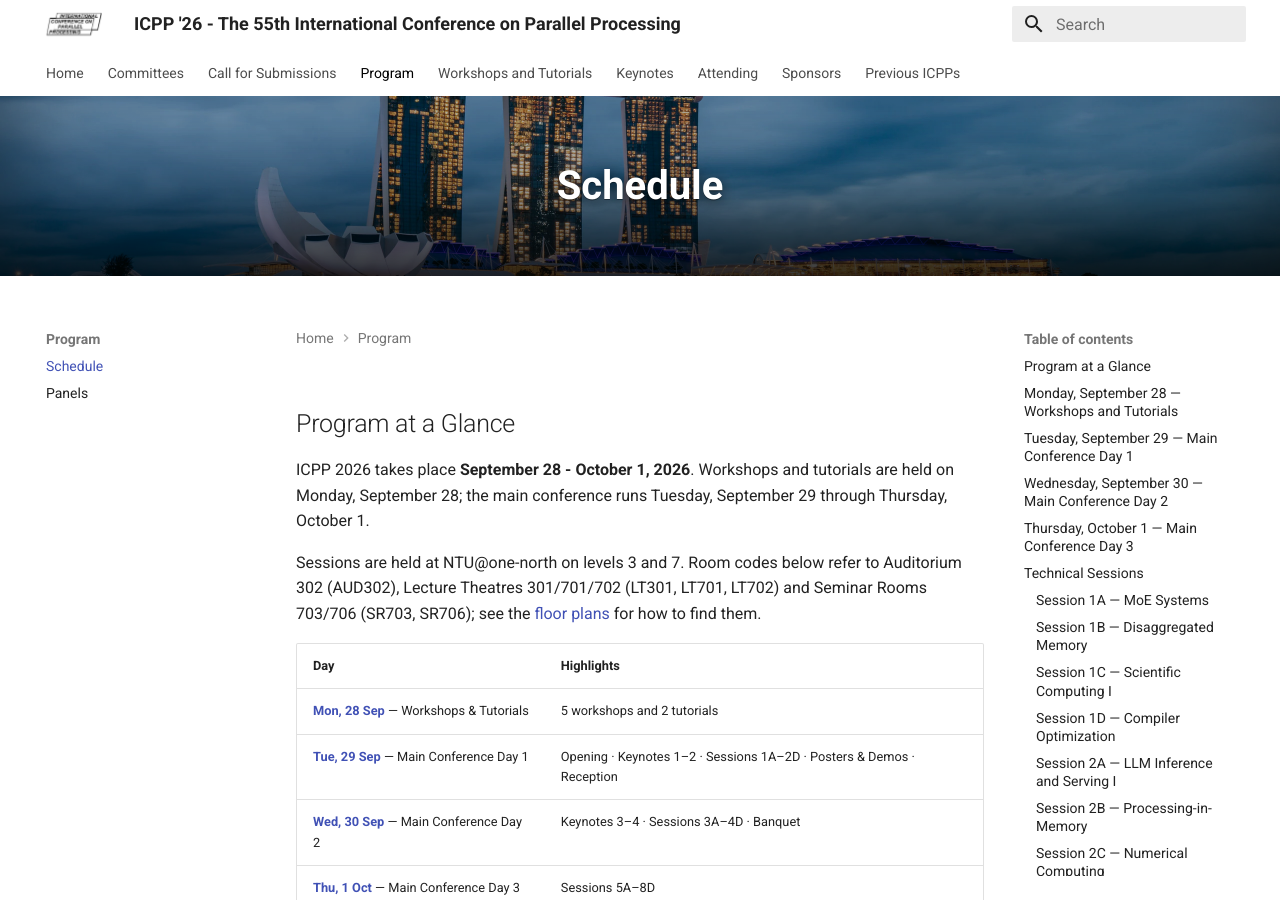
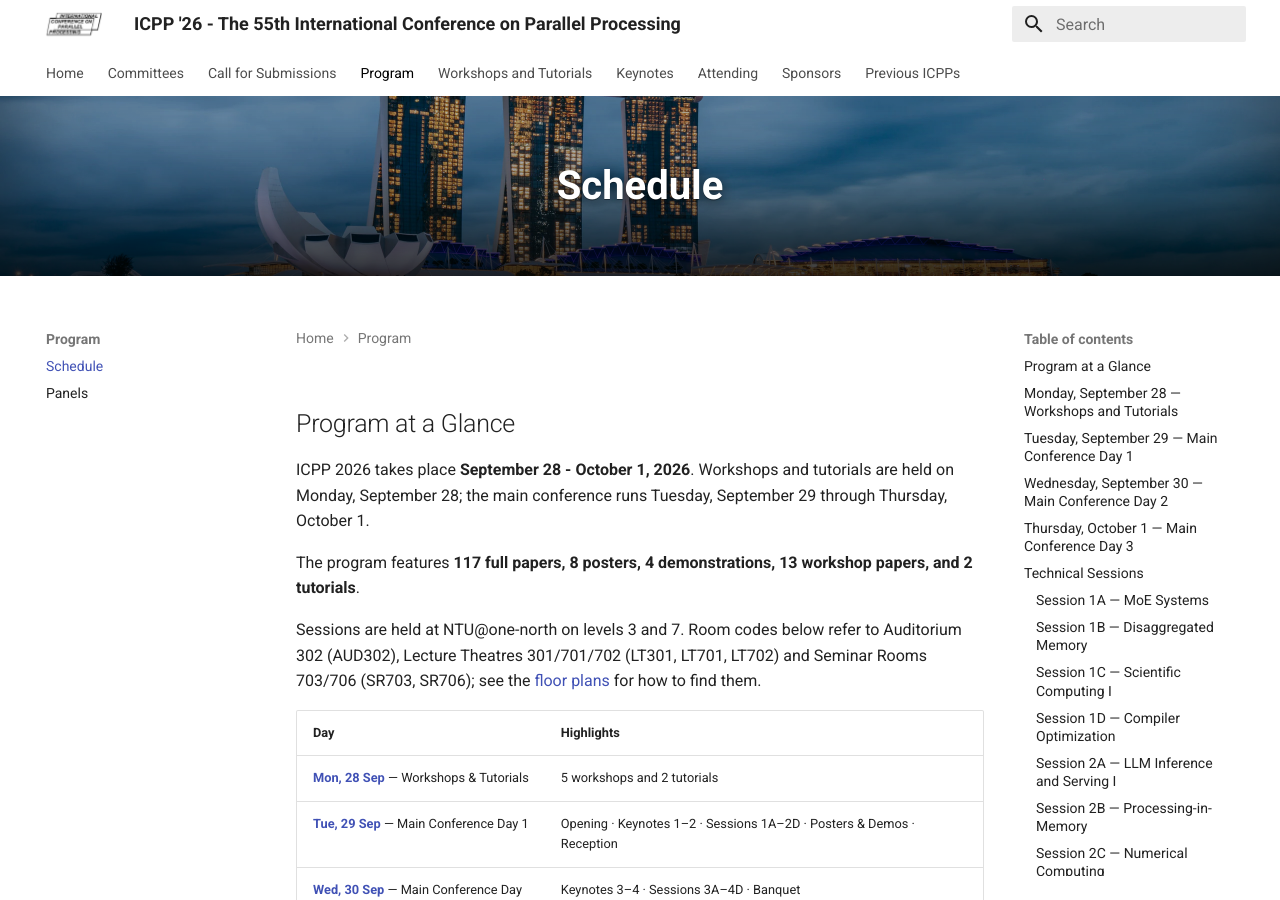
Before and after one commit to icpp2026/icpp2026.github.io, an MkDocs documentation site: the page built from docs/schedule.md, in a window 1280 px wide and 900 px high. Built offline with MkDocs 1.6.1 and Material for MkDocs 9.7.7, drawn with Linux system fonts in a browser that asks for light colours; comment, search, counter and statistics services are not loaded.

Commit message:
docs: restore paper/poster counts dropped by chairs-message revert
Claude-Session: https://claude.ai/code/session_01BhxmqL9JvidpZFSCsjy47B

```diff
--- a/docs/schedule.md
+++ b/docs/schedule.md
@@ -4,6 +4,8 @@
 
 ICPP 2026 takes place **September 28 - October 1, 2026**. Workshops and tutorials are held on
 Monday, September 28; the main conference runs Tuesday, September 29 through Thursday, October 1.
+
+The program features **117 full papers, 8 posters, 4 demonstrations, 13 workshop papers, and 2 tutorials**.
 
 Sessions are held at NTU@one-north on levels 3 and 7. Room codes below refer to Auditorium 302 (AUD302),
 Lecture Theatres 301/701/702 (LT301, LT701, LT702) and Seminar Rooms 703/706 (SR703, SR706); see the
```
